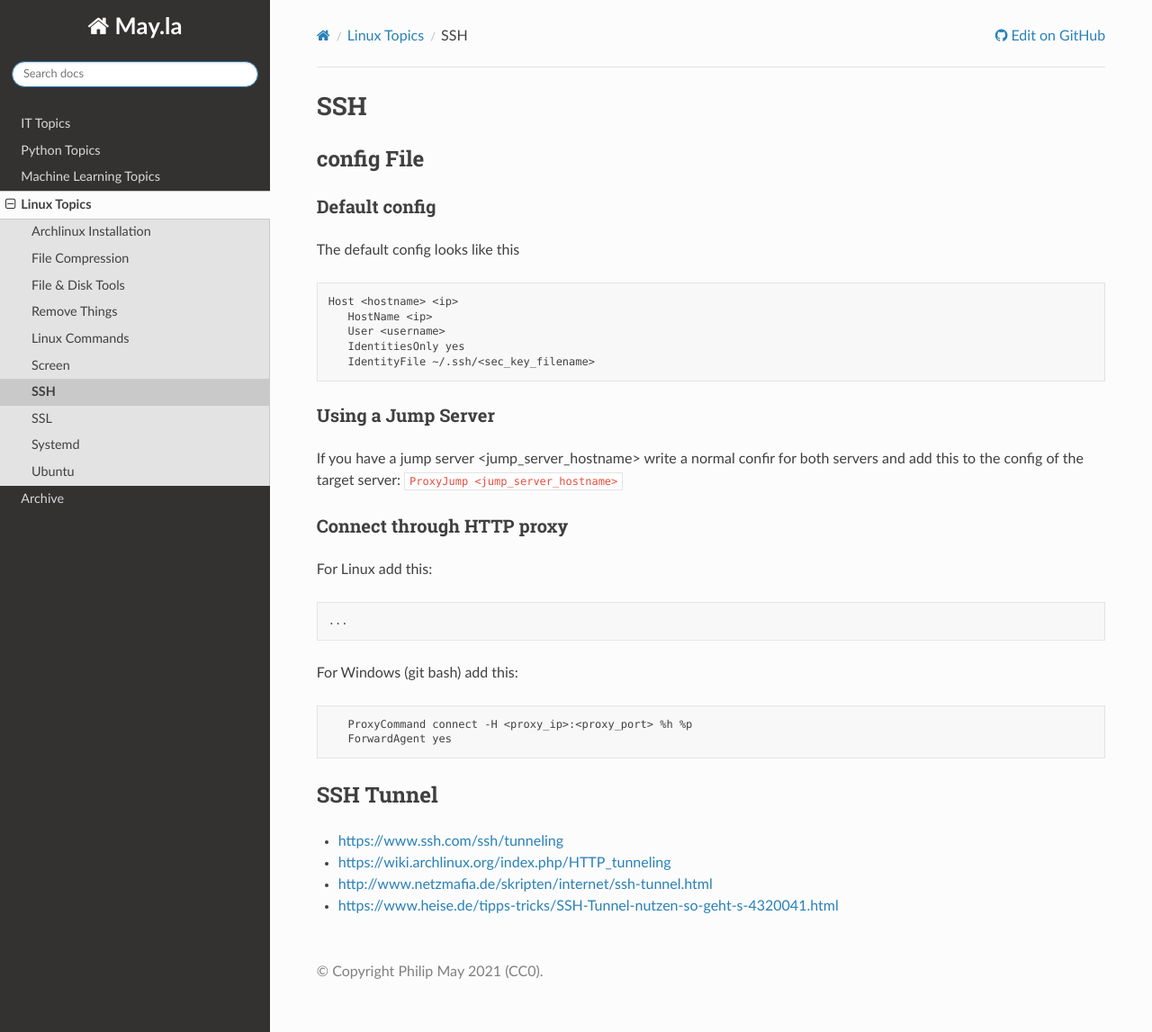
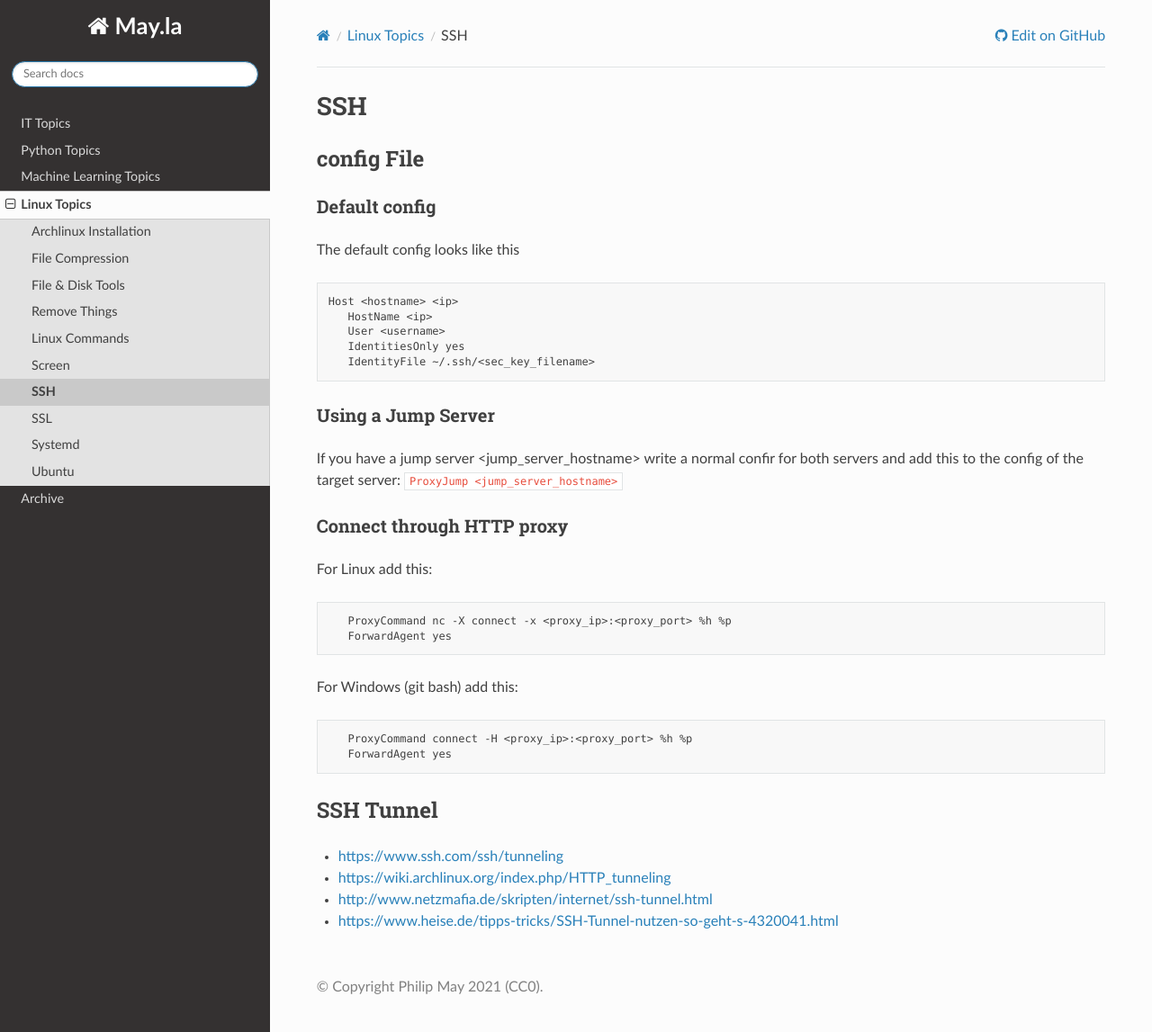
Before and after one commit to PhilipMay/May.la, a Sphinx documentation site: the page built from source/linux/ssh.md, in a window 1280 px wide and 1147 px high. Shown: the whole window at 90% size. Built offline with Sphinx 7.4.7 and the Read the Docs theme 2.0.0, drawn with Linux system fonts in a browser that asks for light colours.

Commit message:
Update ssh.md

````diff
--- a/source/linux/ssh.md
+++ b/source/linux/ssh.md
@@ -18,7 +18,8 @@ If you have a jump server <jump_server_hostname> write a normal confir for both
 ### Connect through HTTP proxy
 For Linux add this:
 ```text
-...
+   ProxyCommand nc -X connect -x <proxy_ip>:<proxy_port> %h %p
+   ForwardAgent yes
 ```
 
 For Windows (git bash) add this:
````
